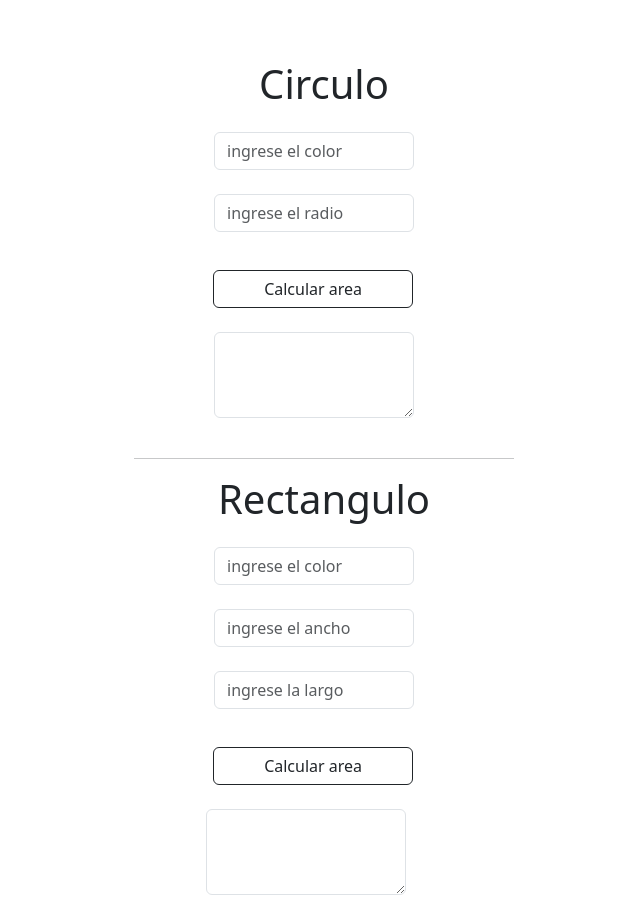
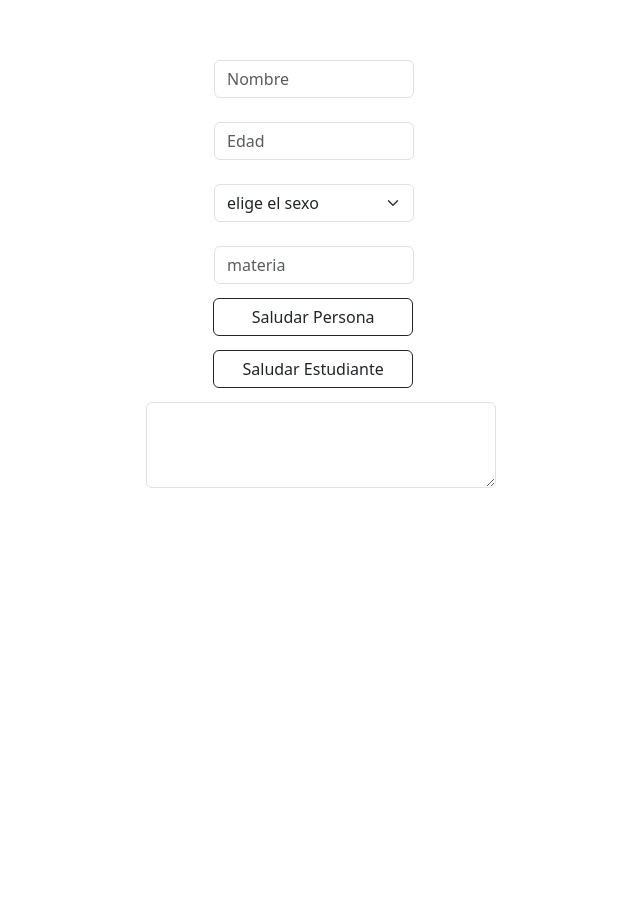
Before and after one commit to DiegoMartinez2094/Basicos_POO_js, a plain HTML site: page index.html in a window 1280 px wide. Shown: the whole page, without its empty margins (316-956 px from the left). After the commit the page ends 800 px from the top, so only its background shows below. Drawn offline with nearby package versions, Linux system fonts and the light colour scheme.

Commit message:
feat: :rocket: EJERCICIO 3

```diff
--- a/index.html
+++ b/index.html
@@ -11,90 +11,58 @@
       crossorigin="anonymous"
     />
     <script src="main.js" defer></script>
-    <link rel="stylesheet" href="style.css" />
+    <link rel="stylesheet" href="style.css">
     <title>Basic_POO</title>
   </head>
   <body>
     <div class="container">
       <div class="row g-3 align-items-center">
-        <h1 style="text-align: center">Circulo</h1>
+
         <div class="col-auto">
-          <input
-            type="text"
-            id="colorCirculo"
-            class="form-control"
-            placeholder="ingrese el color"
-          />
+          <input type="text" id="nombre" class="form-control" placeholder="Nombre" />
         </div>
       </div>
       <br />
       <div class="row g-3 align-items-center">
         <div class="col-auto">
-          <input
-            type="text"
-            id="radio"
-            class="form-control"
-            placeholder="ingrese el radio"
-          />
+          <input type="text" id="edad" class="form-control" placeholder="Edad" />
         </div>
       </div>
       <br />
 
       <div class="row g-3 align-items-center">
-        <button type="button" class="btn btn-outline-dark" id="btnAreaCir">
-          Calcular area
-        </button>
-        <br/>
-      </div>
-      <br>
-       <textarea class="form-control" id="textarea1" rows="3" style="margin-left: 80px;"></textarea>
-      <br/>
-      <hr>
-
-      <div class="row g-3 align-items-center">
-        <h1 style="text-align: center">Rectangulo</h1>
         <div class="col-auto">
-          <input
-            type="text"
-            id="colorRectangulo"
-            class="form-control"
-            placeholder="ingrese el color"
-          />
+          <select class="form-select" aria-label="Default select example" id="sexo" >
+            <option selected>elige el sexo</option>
+            <option value="F">Femenino</option>
+            <option value="M">masculino</option>
+          </select>
         </div>
       </div>
+
       <br />
       <div class="row g-3 align-items-center">
         <div class="col-auto">
-          <input
-            type="text"
-            id="ancho"
-            class="form-control"
-            placeholder="ingrese el ancho"
-          />
+          <input type="text" id="materia" class="form-control" placeholder="materia" />
         </div>
       </div>
-      <br />
+
       <div class="row g-3 align-items-center">
-        <div class="col-auto">
-          <input
-            type="text"
-            id="largo"
-            class="form-control"
-            placeholder="ingrese la largo"
-          />
-        </div>
+        <button type="button" class="btn btn-outline-dark" id="btn-saludarPersona" onclick="saludarPersona()">Saludar Persona</button>
       </div>
-      <br />
+
+    <div class="row g-3 align-items-center">
+      <button type="button" class="btn btn-outline-dark" id="btn-saludarEstudiante">Saludar Estudiante</button>
+    </div>
+
       <div class="row g-3 align-items-center">
-        <button type="button" class="btn btn-outline-dark" id="btnAreaRec">
-          Calcular area
-        </button>
-      </div>
-        <br>
-      <div class="row g-3 align-items-center">
-        <textarea class="form-control" id="textarea2" rows="3" style="margin-left: 80px;"></textarea>
-      </div>
+      <textarea class="form-control" id="textarea" rows="3"></textarea>
     </div>
+
+
+
+    </div>
+
 
     <script
       src="https://cdn.jsdelivr.net/npm/bootstrap@5.3.0-alpha3/dist/js/bootstrap.bundle.min.js"
--- a/main.js
+++ b/main.js
@@ -1,61 +1,55 @@
-class figura{
-    constructor(color,area){
-        this.colorFigura=color
-        this.areaFigura=area
+class persona {//clase padre persona
+    constructor(nombre, edad, sexo) {
+      this.nombrePersona = nombre; //se reciben los 3 parametros(nombre, edad, sexo) y los agg a las porpiedades de la clase con this.
+      this.edadPersona = edad;
+      this.sexoPersona = sexo;
     }
-    calcularArea(){
-        return this.areaFigura
+    saludar(){ //metodo
+     return "Hola " + this.nombrePersona;
     }
-}
-// let figura1 = new figura('red',10)
-// figura1.calcularArea
 
-class circulo extends figura{
-    constructor(color, radio){
-        super(color)
-        this.radioFigura=radio;
+    static esMayorDeEdad(){ //metod static no necesita instanciar la clase para ser llamado, se llama directamente a la clase padre
+       if(this.edadPersona>=18){
+         return true
+       }
+       else{
+         return false
+       }
+    }
 
-    }
-    calcularArea1(){
-            return "el area del circulo es: "+ Math.PI*this.radioFigura*this.radioFigura
-        }
-}
-// let circulo1 = new circulo("red",5)
-// circulo1.calcularArea();
-
-class rectangulo extends figura{
-    constructor(color, ancho,largo){
-      super(color);
-        this.anchoFigura=ancho;
-        this.largoFigura=largo;
-
-    }
-    calcularArea2(){
-            return "el area del rectangulo es: "+ this.anchoFigura*this.largoFigura;
-        }
-}
-// rectangulo1=new rectangulo("blue",10,5);
-// rectangulo1.calcularArea();
+     }
 
 
-let btn1= document.querySelector("#btnAreaCir")
-btn1.addEventListener("click",areaCirculo);
+     class estudiante extends persona{ //clase hijo estudiante
+      constructor(nombre,edad,sexo,materia){
+        super(nombre,edad,sexo); //no es nesesario hacer el this.nombre por que esos ya están en la clase padre, solo de las nuevas del hijo
+        //en el super debo poner todos los parametros que traigo de la clase padre
+        this.materia=materia
+      }
+        saludarEstudiante(){
+        return super.saludar() + " Tu materia es: " + this.materia//llamo al metodo de la super clase
+        }
+     }
 
-function areaCirculo(){
-let radio=document.getElementById("radio").value;
-let color=document.getElementById("colorCirculo").value;
-let circulo1=new circulo(color, radio);
-document.getElementById("textarea1").innerHTML= circulo1.calcularArea1()
-}
+     function saludarPersona() {
+      let nombre = document.getElementById("nombre").value;
+      let edad = document.getElementById("edad").value;
+      let sexo = document.getElementById("sexo").value;
+      let materia = document.getElementById("materia").value;
+          //creamos la persona:
+        let objPersona= new persona(nombre,edad,sexo,materia);
+        console.log(objPersona.saludar())
+        document.getElementById("textarea").innerHTML =objPersona.saludar() ;
+     }
 
 
-let btn2= document.querySelector("#btnAreaRec")
-btn2.addEventListener("click",areaRectangulo);
-
-function areaRectangulo(){
-let ancho=document.getElementById("ancho").value;
-let largo=document.getElementById("largo").value;
-let color=document.getElementById("colorRectangulo").value;
-let rectangulo1=new rectangulo(color, ancho, largo);
-document.getElementById("textarea2").innerHTML=rectangulo1.calcularArea2();
-}
+      const btnSaludarEstudiante = document.querySelector('#btn-saludarEstudiante');
+      btnSaludarEstudiante.addEventListener("click",saludarEstudiante);
+      function saludarEstudiante(){
+      let nombre = document.getElementById("nombre").value;
+      let edad = document.getElementById("edad").value;
+      let sexo = document.getElementById("sexo").value;
+      let materia = document.getElementById("materia").value;
+       let objestudiante =new estudiante(nombre, edad, sexo, materia);
+       document.getElementById("textarea").innerHTML =objestudiante.saludarEstudiante() ;
+     }
```
